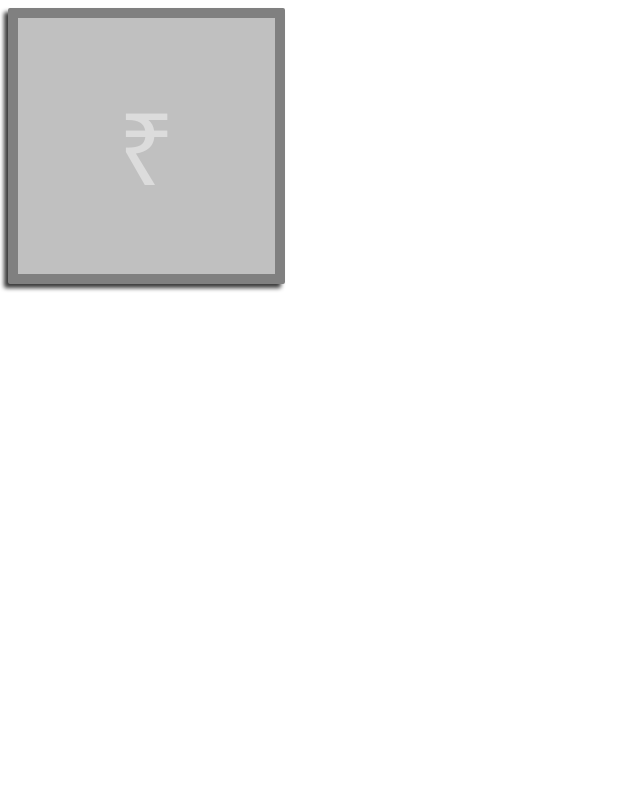
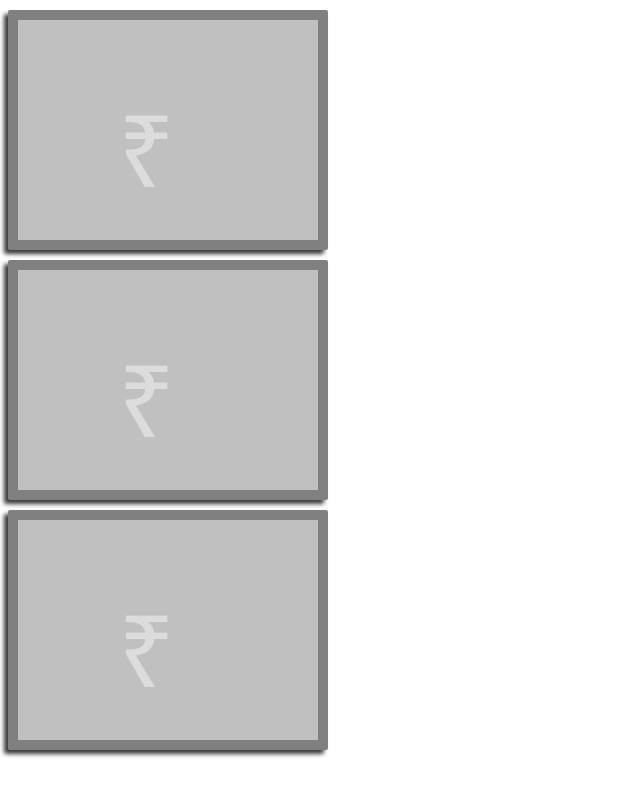
Before and after one commit to JBPORTALS/css-display-cash-boxes, a React (Create React App) app: page / in a window 1280 px wide. Shown: the top 796 px of the page, without its empty margins (0-640 px from the left). Built offline with nearby package versions, Linux system fonts and the light colour scheme.

Commit message:
Add inital boxes

```diff
--- a/src/App.css
+++ b/src/App.css
@@ -1,11 +1,15 @@
 .cash-box {
-  display: inline-block;
   background: silver;
   border: 10px solid gray;
   border-radius: 2px;
   padding: 60px 100px;
+  height: 100px;
+  width: 100px;
 
-  /* Shadow for element (x, y, blur, color)*/
+  /* top and bottom | left and right */
+  margin: 10px 0px;
+
+  /* x | y | blur | color */
   box-shadow: -4px 4px 4px rgba(0, 0, 0, 0.777);
 }
 
--- a/src/App.jsx
+++ b/src/App.jsx
@@ -2,8 +2,18 @@ import "./App.css";
 
 export default function App() {
   return (
-    <div className="cash-box">
-      <span>₹</span>
+    <div>
+      <div className="cash-box">
+        <span>₹</span>
+      </div>
+
+      {/** Here comes more cash boxes to be maintained */}
+      <div className="cash-box">
+        <span>₹</span>
+      </div>
+      <div className="cash-box">
+        <span>₹</span>
+      </div>
     </div>
   );
 }
--- a/src/styles.css
+++ b/src/styles.css
@@ -0,0 +1,4 @@
+body {
+  height: 100vh;
+  width: 100vw;
+}
```
Also changed, not shown: 1 other file (tests, documents, lock files or other folders).
